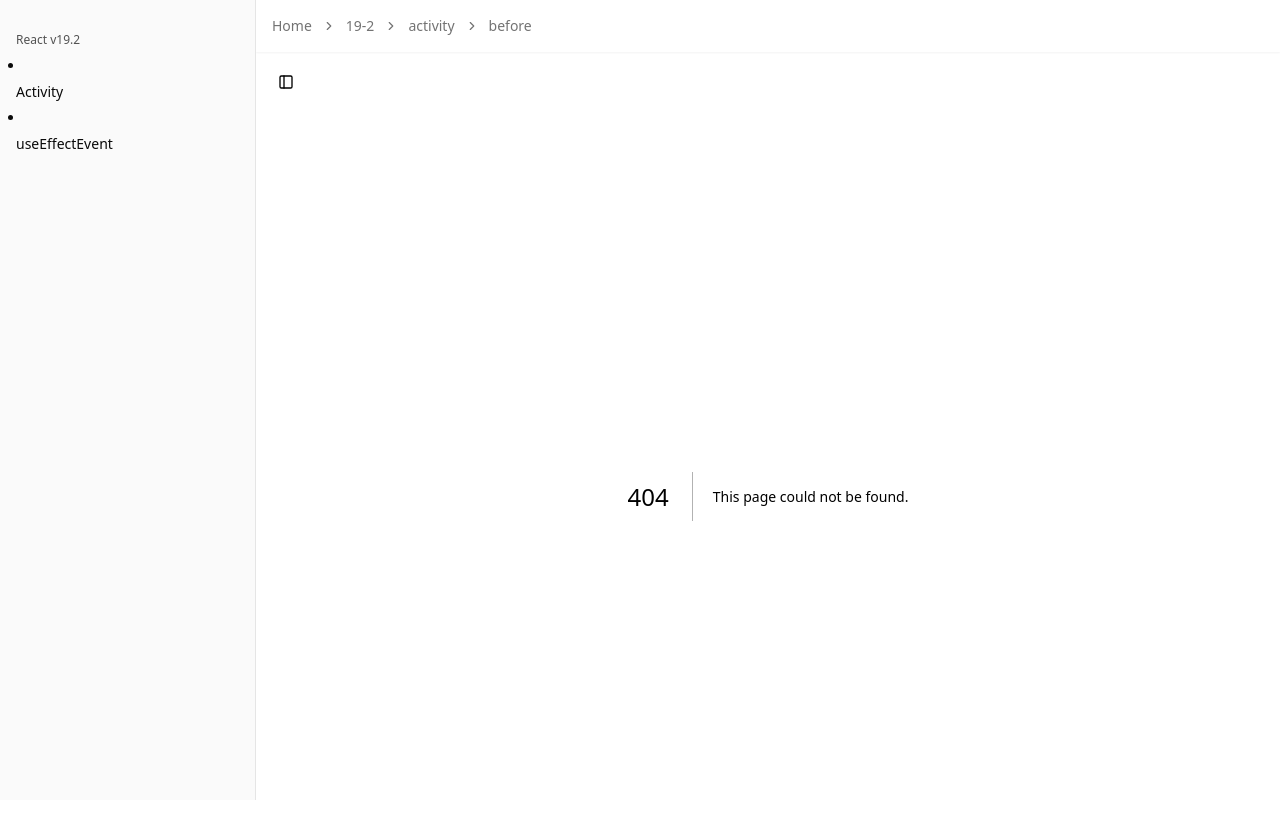
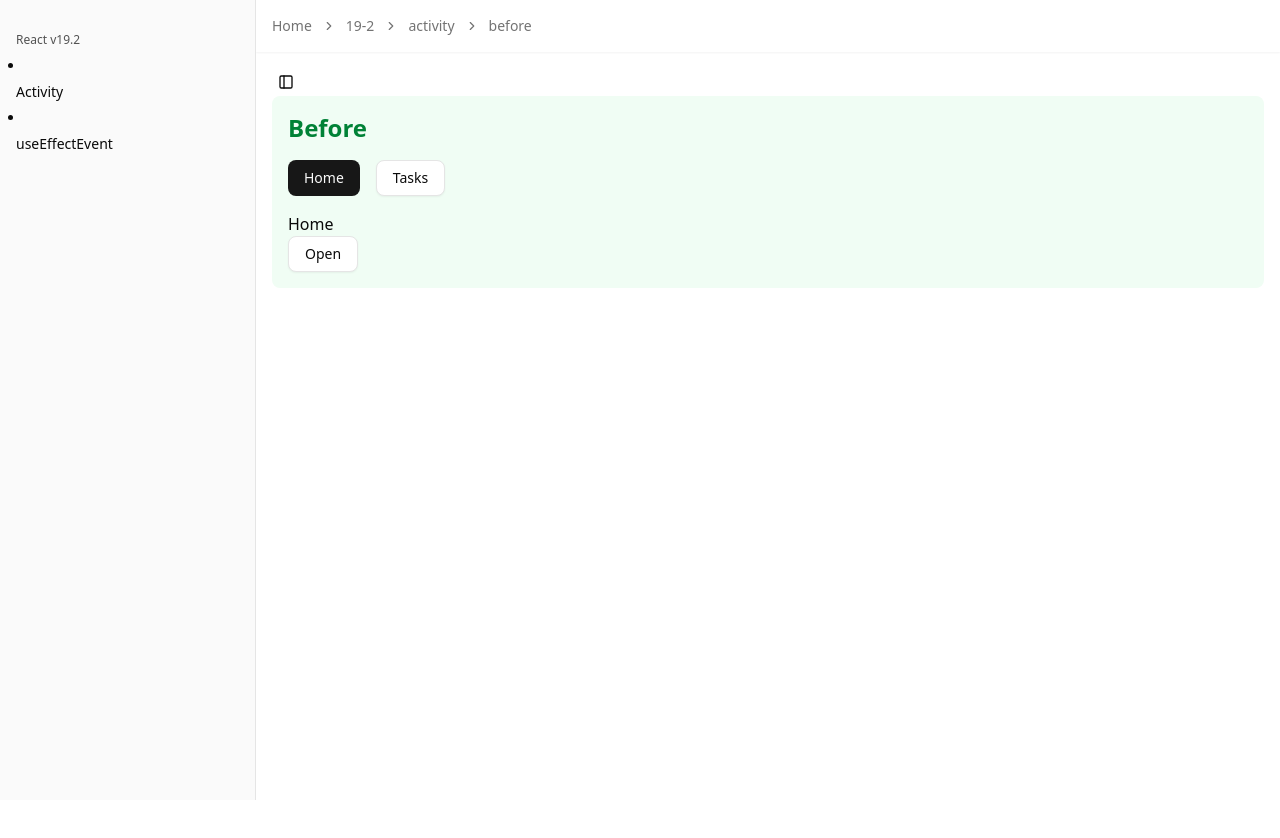
Before and after one commit to mororyou/react-study, a Next.js app: page /19-2/activity/before in a window 1280 px wide. Before the commit this address had no page. Shown: the top 838 px of the page. After the commit the page ends 800 px from the top, so only its background shows below. Built offline with nearby package versions, Linux system fonts and the light colour scheme.

Commit message:
Add Activity feature with dynamic tab navigation and MDX documentation

```diff
--- /dev/null
+++ b/app/19-2/activity/_components/Home.tsx
@@ -0,0 +1,23 @@
+'use client';
+
+import { Button } from '@/components/ui/button';
+import { Activity, useState } from 'react';
+
+export default function Home() {
+  const [isOpen, setIsOpen] = useState(false);
+  return (
+    <div>
+      <h1>Home</h1>
+      <Button
+        onClick={() => setIsOpen(!isOpen)}
+        variant="outline"
+        className="cursor-pointer"
+      >
+        {!isOpen ? 'Open' : 'Closed'}
+      </Button>
+      <Activity mode={isOpen ? 'visible' : 'hidden'}>
+        {isOpen ? 'Open' : 'Closed'}
+      </Activity>
+    </div>
+  );
+}
--- /dev/null
+++ b/app/19-2/activity/_components/Tasks.tsx
@@ -0,0 +1,15 @@
+'use client';
+
+import { fetchData, type Task } from '@/hooks/fetcher';
+import { use } from 'react';
+
+export default function Tasks() {
+  const tasks: Task[] = use(fetchData('/posts'));
+  return (
+    <div>
+      {tasks.map((task: any) => (
+        <div key={task.id}>{task.title}</div>
+      ))}
+    </div>
+  );
+}
--- /dev/null
+++ b/app/19-2/activity/after/page.tsx
@@ -0,0 +1,40 @@
+'use client';
+
+import { Button } from '@/components/ui/button';
+import { Activity, Suspense, useState } from 'react';
+import Home from '../_components/Home';
+import Tasks from '../_components/Tasks';
+
+export default function After() {
+  const [tab, setTab] = useState<'home' | 'tasks'>('home');
+
+  return (
+    <>
+      <div className="bg-blue-50 bg-opacity-50 rounded-md grid grid-cols-1 gap-4 p-4">
+        <h1 className="text-blue-700 font-bold text-2xl">After</h1>
+        <div className="flex gap-4">
+          <Button
+            onClick={() => setTab('home')}
+            variant={tab === 'home' ? 'default' : 'outline'}
+          >
+            Home
+          </Button>
+          <Button
+            onClick={() => setTab('tasks')}
+            variant={tab === 'tasks' ? 'default' : 'outline'}
+          >
+            Tasks
+          </Button>
+        </div>
+        <Suspense fallback={<div>Loading...</div>}>
+          <Activity mode={tab === 'home' ? 'visible' : 'hidden'}>
+            <Home />
+          </Activity>
+          <Activity mode={tab === 'tasks' ? 'visible' : 'hidden'}>
+            <Tasks />
+          </Activity>
+        </Suspense>
+      </div>
+    </>
+  );
+}
--- /dev/null
+++ b/app/19-2/activity/before/page.tsx
@@ -0,0 +1,34 @@
+'use client';
+
+import { Button } from '@/components/ui/button';
+import { Suspense, useState } from 'react';
+import Home from '../_components/Home';
+import Tasks from '../_components/Tasks';
+
+export default function Before() {
+  const [activeTab, setActiveTab] = useState<'home' | 'tasks'>('home');
+
+  return (
+    <div className="bg-green-50 bg-opacity-50 rounded-md p-4 grid grid-cols-1 gap-4">
+      <h1 className="text-green-700 font-bold text-2xl">Before</h1>
+      <div className="flex gap-4">
+        <Button
+          onClick={() => setActiveTab('home')}
+          variant={activeTab === 'home' ? 'default' : 'outline'}
+        >
+          Home
+        </Button>
+        <Button
+          onClick={() => setActiveTab('tasks')}
+          variant={activeTab === 'tasks' ? 'default' : 'outline'}
+        >
+          Tasks
+        </Button>
+      </div>
+      <Suspense fallback={<div>Loading...</div>}>
+        {activeTab === 'home' && <Home />}
+        {activeTab === 'tasks' && <Tasks />}
+      </Suspense>
+    </div>
+  );
+}
--- /dev/null
+++ b/app/19-2/activity/page.tsx
@@ -0,0 +1,34 @@
+import { readFile } from 'fs/promises';
+import { join } from 'path';
+import { Button } from '@/components/ui/button';
+import { Separator } from '@/components/ui/separator';
+import { MDX_OPTIONS } from '@/libs/mdx';
+import { MDXRemote } from 'next-mdx-remote-client/rsc';
+import Link from 'next/link';
+import '@/styles/markdown.css';
+
+export default async function ActivityPage() {
+  const filePath = join(process.cwd(), 'app', '19-2', 'activity', `readme.mdx`);
+  const mdxSource = await readFile(filePath, 'utf-8');
+
+  return (
+    <section className="flex flex-col gap-4 w-full">
+      <h1 className="text-2xl font-bold text-gray-600">Activity</h1>
+      <Separator />
+
+      <div className="grid grid-cols-[1fr_200px] gap-4">
+        <div className="mdx-markdown">
+          <MDXRemote source={mdxSource} {...MDX_OPTIONS} />
+        </div>
+        <div className="flex flex-col gap-4">
+          <Link href="/19-2/activity/before">
+            <Button variant="outline">Before</Button>
+          </Link>
+          <Link href="/19-2/activity/after">
+            <Button variant="outline">After</Button>
+          </Link>
+        </div>
+      </div>
+    </section>
+  );
+}
--- /dev/null
+++ b/app/19-2/activity/readme.mdx
@@ -0,0 +1,32 @@
+
+### 1. 「アクティビティ」による分割の定義と目的
+
+*   **定義:** `<Activity>`コンポーネントは、**アプリを「アクティビティ」に分割し、それらを制御し、優先順位を付ける**ことを可能にします。これはReact 19.2で導入された新しい機能です。
+*   **代替手段としての利用:** `<Activity />`は、アプリの一部の条件付きレンダリング（例：`{ isVisible && <Page /> }`）の代替として使用できます。
+
+### 2. モードとその動作
+
+React 19.2では、`<Activity>`は現在、`visible`と`hidden`の2つのモードをサポートしています。
+
+*   **`visible`モード:**
+    *   子要素を表示します。
+    *   エフェクトをマウントします。
+    *   更新が通常通り処理されることを許可します。
+*   **`hidden`モード:**
+    *   子要素を非表示にします。
+    *   エフェクトをアンマウントします。
+    *   **すべての更新を、Reactが他に作業するものがなくなるまで延期します**。
+
+### 3. パフォーマンスと状態管理の利点
+
+アプリをアクティビティに分割する主な利点は、パフォーマンスを向上させる能力にあります。
+
+*   **パフォーマンスの維持:** 画面に表示されている**可視部分のパフォーマンスに影響を与えることなく**、アプリの非表示部分をプリレンダリングし続けたり、レンダリングを維持したりすることができます。
+*   **迅速なナビゲーション:** ユーザーが次にナビゲートする可能性が高いアプリの非表示部分をレンダリングするために`<Activity />`を使用することができます。これにより、バックグラウンドでデータ、CSS、および画像をロードすることで、ナビゲーションを迅速化するのに役立ちます。
+*   **状態の維持:** ユーザーが離れた部分の状態（入力フィールドなどの状態）を維持しながら、前の画面に戻る（バックナビゲーション）ことを可能にします。
+
+### 4. 将来の展望
+
+ソースは、将来的には、さまざまなユースケースに対応するために、`<Activity>`に**さらに多くのモードを追加する計画がある**ことを示しています。
+
+`<Activity />`の使用例については、Activityのドキュメントで確認できます。
```
